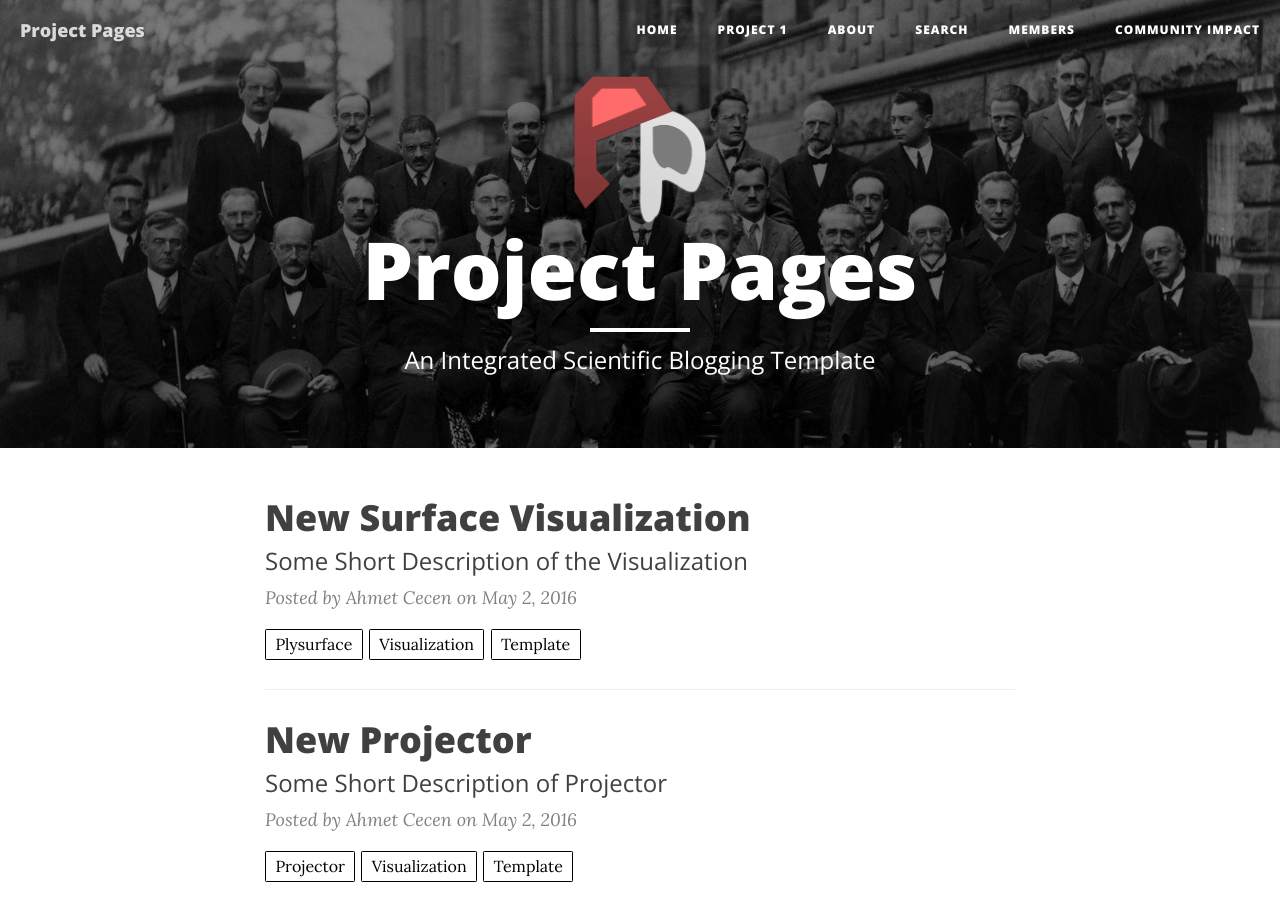
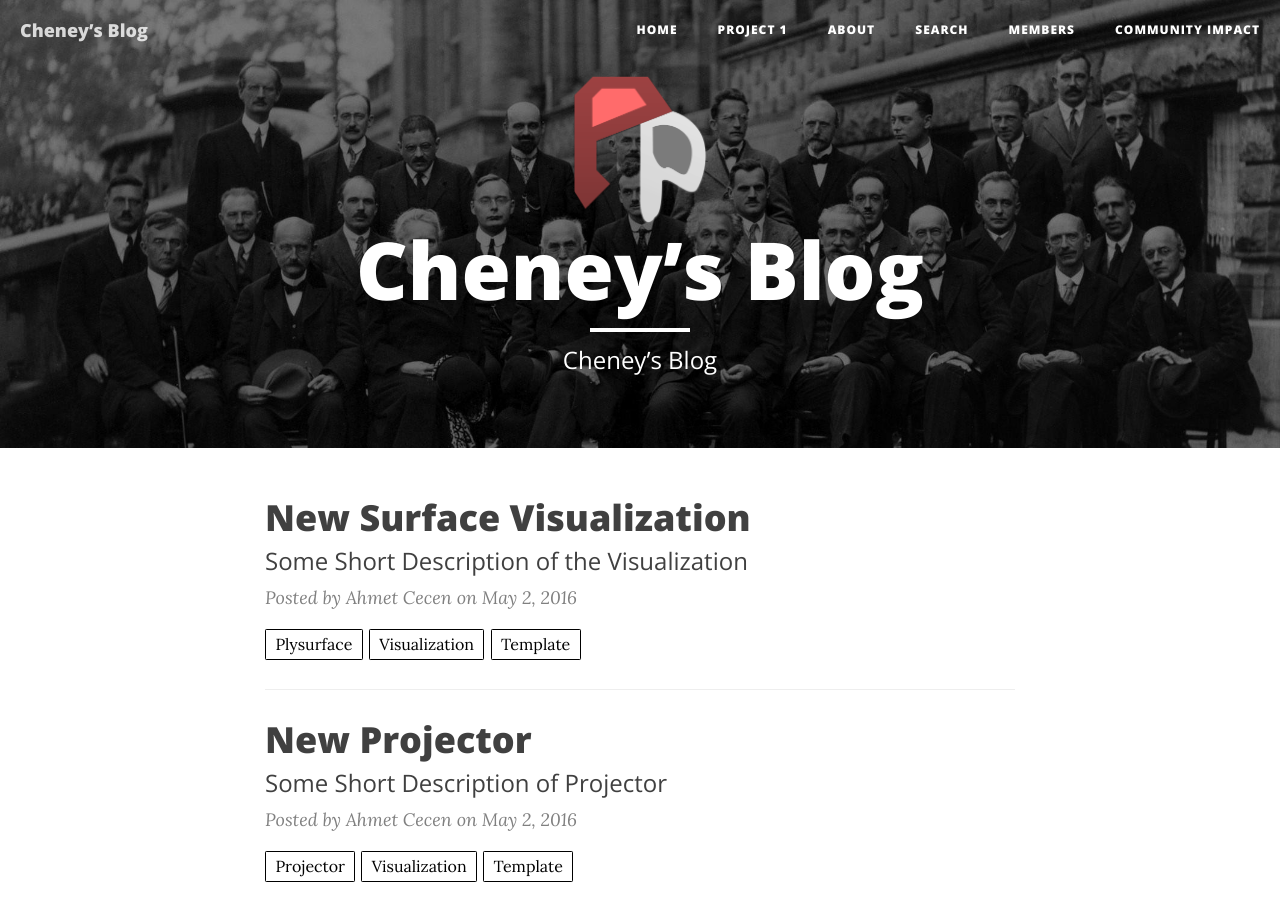
Before and after one commit to CheWang09/CheWang09.github.io, a Jekyll site: the page built from index.html, in a window 1280 px wide and 900 px high. Built offline with Jekyll 4.4.1, drawn with Linux system fonts in a browser that asks for light colours; nearby versions of some CDN libraries; the list of posts is cut into pages by our own code.

Commit message:
Change _config.ym

```diff
--- a/_config.yml
+++ b/_config.yml
@@ -1,7 +1,7 @@
 # Site settings
-title: Project Pages
-description: "An Integrated Scientific Blogging Template"
-url: "https://projectpages.github.io"
+title: Cheney’s Blog
+description: "Cheney’s Blog"
+url: "https://chewang09.github.io"
 
 
 
@@ -10,7 +10,7 @@ url: "https://projectpages.github.io"
 baseurl: "/project-pages"
 header-img: img/home-bg.jpg
 headercolor: "#FFFFFF"
-logo: /project-pages/img/logos/Project-Pages-New-Logo-Inverted.png
+logo: /CheWang09.github.io/img/logos/Project-Pages-New-Logo-Inverted.png
 
 # Tertiary Parameters
 github_username:  projectpages
@@ -41,7 +41,7 @@ defaults:
 # Prose Settings
 prose:
   ignore: ['feed.xml', '/stl', '/ply', '/js', '/plugin', '/lib', '/projectors', '_layouts', '/_includes', 'Gruntfile.js', 'package.json', 'proselinks.jsonp', 'ppanchor.matin', '.gitignore', '/search', '/css', '/img', 'favicon.png','_data/*.json','LICENSES.md','README.md','colorscheme.scss','members.html','mentions.html','index.html']
-  siteurl: 'http://projectpages.github.io/project-pages/'
+  siteurl: 'http://CheWang09.github.io/'
   ispp: true
   media: 'img'
   metadata:
@@ -106,7 +106,7 @@ prose:
       - name: "horizontal"
         field:
           element: "hidden"
-          value: </section></section><section markdown="1" data-background="http://projectpages.github.io/project-pages/img/slidebackground.png"><section markdown="1">
+          value: </section></section><section markdown="1" data-background="http://CheWang09.github.io/img/slidebackground.png"><section markdown="1">
       - name: "vertical"
         field:
           element: "hidden"
@@ -114,7 +114,7 @@ prose:
       - name: "slideinit"
         field:
           element: "hidden"
-          value: <section markdown="1" data-background="http://projectpages.github.io/project-pages/img/slidebackground.png"><section markdown="1">
+          value: <section markdown="1" data-background="http://CheWang09.github.io/img/slidebackground.png"><section markdown="1">
       - name: "theme"
         field:
           element: "select"
```
